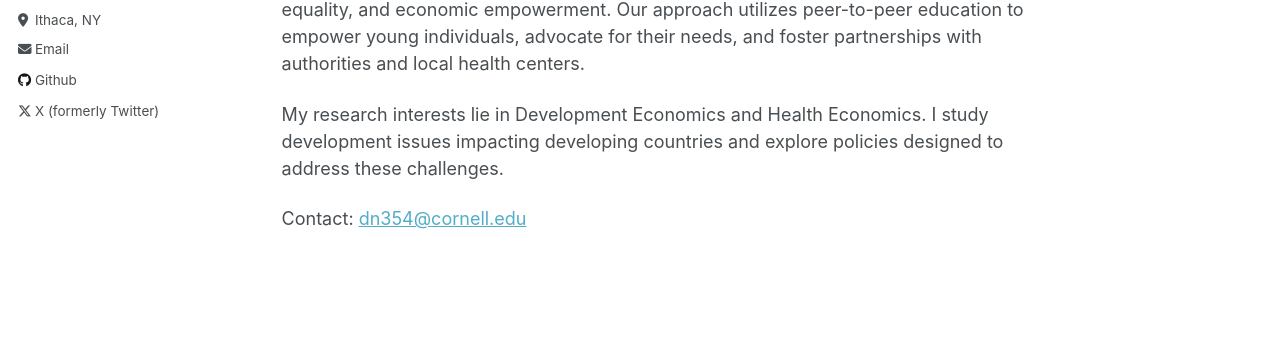
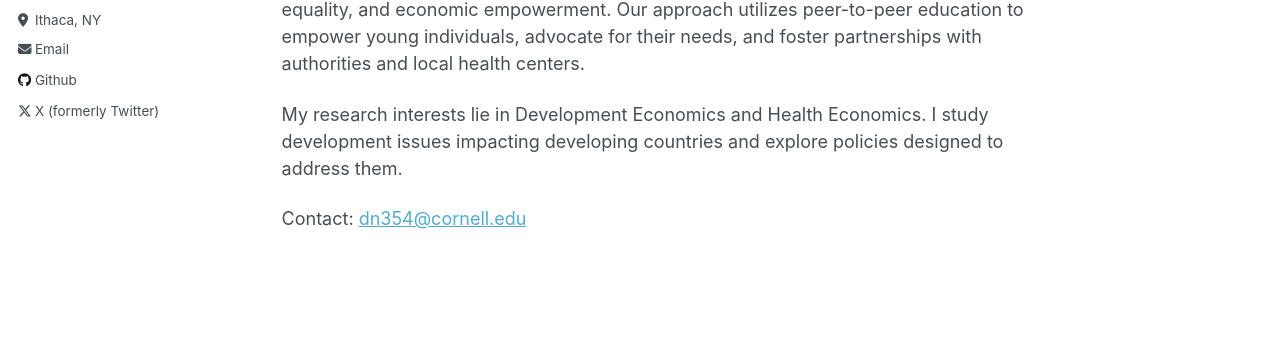
Before and after one commit to deborahnakkungu/deborahnakkungu.github.io, a Jekyll site: the page built from _pages/about.md, in a window 1280 px wide and 936 px high. Shown: the part 282-633 px from the top of the window. Built offline with Jekyll 4.4.1, drawn with Linux system fonts in a browser that asks for light colours.

Commit message:
Update about.md

```diff
--- a/_pages/about.md
+++ b/_pages/about.md
@@ -12,6 +12,6 @@ I am an incoming PhD student at [Jeb E. Brooks School of Public Policy](https://
 
 I co-founded [Youth Plus Uganda](https://ypec.netlify.app/), an organization dedicated to enhancing the health and well-being of young people, with a focus on sexual and reproductive health, gender equality, and economic empowerment. Our approach utilizes peer-to-peer education to empower young individuals, advocate for their needs, and foster partnerships with authorities and local health centers.
 
-My research interests lie in Development Economics and Health Economics. I study development issues impacting developing countries and explore policies designed to address these challenges.
+My research interests lie in Development Economics and Health Economics. I study development issues impacting developing countries and explore policies designed to address them.
 
  Contact: <a href="mailto:dn354@cornell.edu" >dn354@cornell.edu</a>
```
